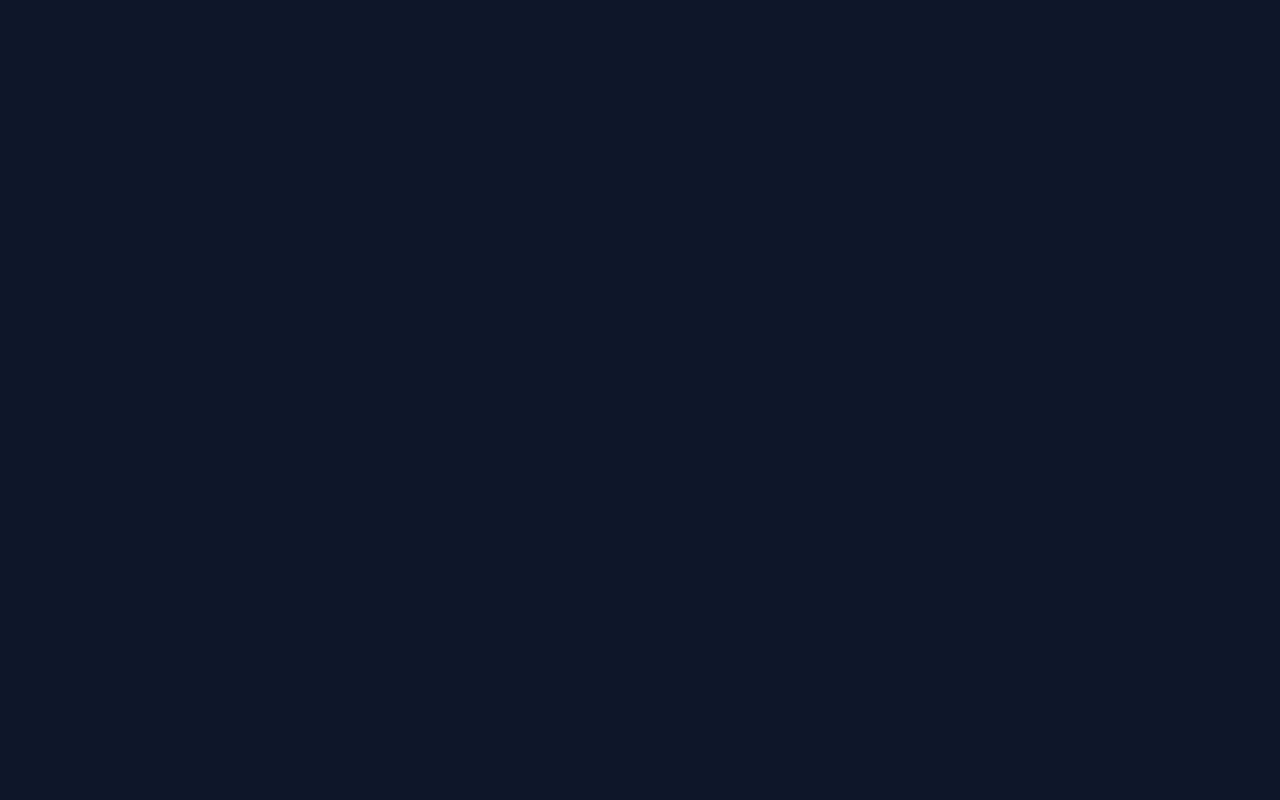
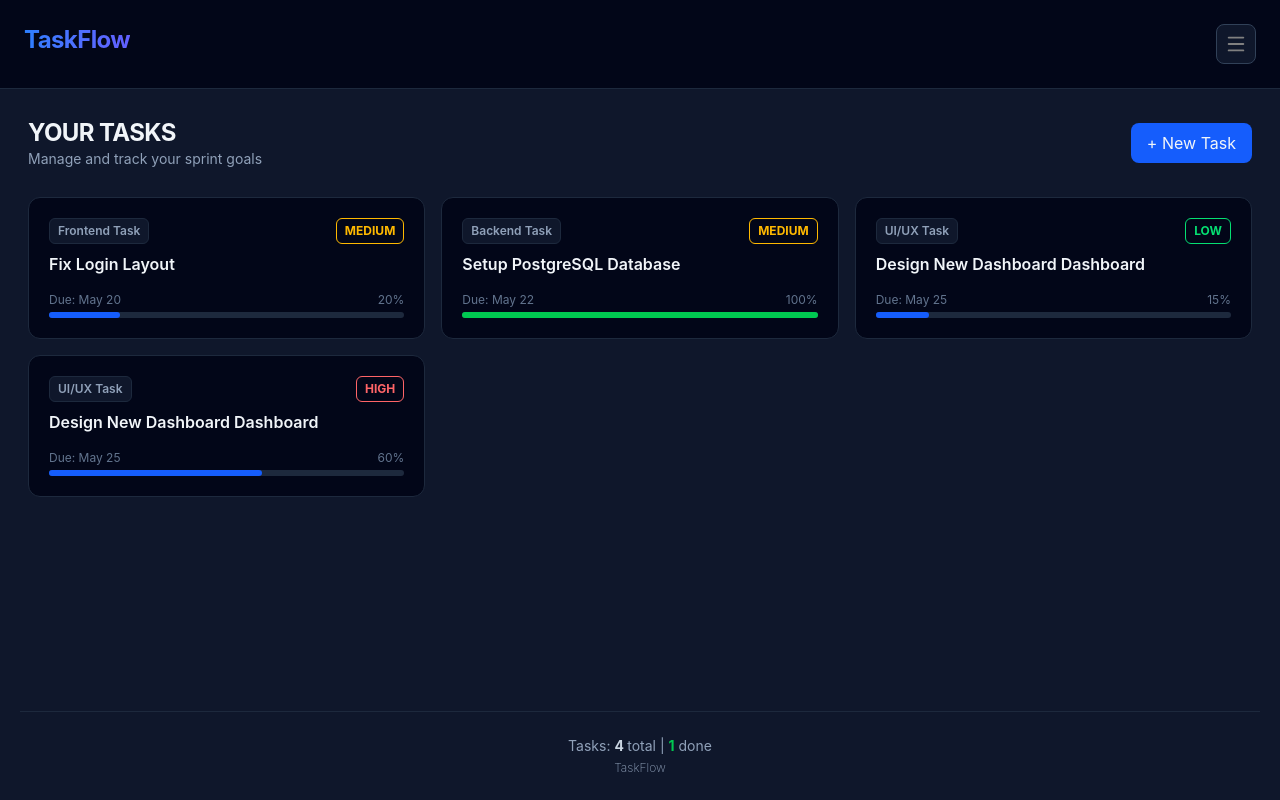
Before and after one commit to rebecafloriano/tasks-app, a React (Vite) app: page / in a window 1280 px wide. Built offline with nearby package versions, Linux system fonts and the light colour scheme.

Commit message:
feat: implement dynamic TaskCard list and fix sticky footer layout

```diff
--- a/package.json
+++ b/package.json
@@ -10,6 +10,7 @@
     "preview": "vite preview"
   },
   "dependencies": {
+    "lucide-react": "^1.16.0",
     "react": "^19.2.6",
     "react-dom": "^19.2.6"
   },
--- a/src/App.tsx
+++ b/src/App.tsx
@@ -1,10 +1,96 @@
+import { Menu } from 'lucide-react'
+import { TaskCard } from './components/TaskCard';
+import { type Task } from './types/cardProps';
+import { useState } from 'react';
 
 export default function App() {
 
+  const [tasks, setTasks] = useState<Task[]>([
+    {
+      id: "1",
+      title: "Fix Login Layout",
+      category: "Frontend Task",
+      priority: "MEDIUM",
+      progress: 20,
+      date: "May 20"
+    },
+    {
+      id: "2",
+      title: "Setup PostgreSQL Database",
+      category: "Backend Task",
+      priority: "MEDIUM",
+      progress: 100,
+      date: "May 22"
+    },
+    {
+      id: "3",
+      title: "Design New Dashboard Dashboard",
+      category: "UI/UX Task",
+      priority: "LOW",
+      progress: 15,
+      date: "May 25"
+    },
+    {
+      id: "4",
+      title: "Design New Dashboard Dashboard",
+      category: "UI/UX Task",
+      priority: "HIGH",
+      progress: 60,
+      date: "May 25"
+    }
+
+  ])
+  const countDone = tasks.filter(item => item.progress === 100).length
+
+
+
 
   return (
-    <div className="flex bg-slate-900 min-h-screen text-slate-100 font-sans">
+    <div className="flex flex-col bg-slate-900 text-slate-100 font-sans min-h-screen">
 
+      <header className="bg-slate-950 flex justify-between p-6 border-b border-slate-800">
+        <div>
+          <span className='text-2xl font-bold tracking-tight bg-linear-to-r from-blue-500 to-indigo-500 bg-clip-text text-transparent'>TaskFlow</span>
+        </div>
+
+
+        <div className='bg-slate-900 p-2 rounded-lg border border-slate-700'>
+          <Menu
+            size={22}
+            color={"gray"}
+          />
+        </div>
+      </header>
+
+      <main className='p-7 flex-1'>
+
+        <div className='flex justify-between pb-7'>
+          <div>
+            <h1 className='text-2xl font-bold tracking-tight uppercase'>Your Tasks</h1>
+            <p className='text-sm text-slate-400'>Manage and track your sprint goals</p>
+          </div>
+          <div className='bg-blue-600 text-md rounded-lg self-center px-4 py-2'>
+            <button>+ New Task</button>
+          </div>
+        </div>
+        <section className='grid grid-cols-1 gap-4 md:grid-cols-2 lg:grid-cols-3'>
+          {tasks.map((item) => (
+
+            <TaskCard
+              key={item.id}
+              task={item}
+            />
+          ))}
+        </section>
+
+      </main>
+
+      <footer>
+        <div className='items-center flex flex-col border-t border-slate-800 mx-5 text-sm text-slate-400 gap-1 p-6'>
+          <span>Tasks: <strong className='text-slate-300'>{tasks.length} </strong>total | <strong className='text-green-500'>{ countDone}</strong> done</span>
+          <span className='font-extralight text-xs'>TaskFlow</span>
+        </div>
+      </footer>
 
     </div>
   );
--- /dev/null
+++ b/src/components/TaskCard.tsx
@@ -0,0 +1,37 @@
+import type { CardProps } from "../types/cardProps"
+export const TaskCard = ({ task, ...props }: CardProps) => {
+
+    const progressValue = task.progress ?? 0;
+
+    const getPriorityStyles = (priority: 'HIGH' | 'MEDIUM' | 'LOW') => {
+        switch (priority) {
+            case 'HIGH':
+                return 'text-red-400 border-red-400'
+            case 'MEDIUM':
+                return 'text-amber-400 border-amber-400'
+            case 'LOW':
+                return 'text-green-400 border-green-400'
+            default:
+                return 'text-slate-600 border-slate-200'
+        }
+    }
+
+    return (
+        <div className="border border-slate-800 bg-slate-950 p-5 rounded-xl ">
+            <div className="flex justify-between mb-2">
+                <span className="rounded-md border border-slate-800 py-1 px-2  bg-slate-900 font-semibold text-slate-400 text-xs">{task.category}</span>
+                <span className={`rounded-md border py-1 px-2  font-bold text-xs uppercase ${getPriorityStyles(task.priority)}`}>{task.priority}</span>
+            </div>
+            <h3 className="font-semibold text-base mb-4">{task.title || "Fix Login Layout"}</h3>
+            <div className="flex justify-between mb-1 text-xs text-slate-500">
+                <span>Due: {task.date}</span>
+                <span>{ task.progress}%</span>
+            </div>
+            <div className=" w-full h-1.5 rounded-2xl bg-slate-800">
+                <div className={`${progressValue === 100 ? "bg-green-500" : "bg-blue-600"}  h-1.5 rounded-2xl  transition-all duration-300`} style={{width: `${progressValue}%`}}>
+                </div>
+            </div>
+
+        </div>
+    )
+}
--- /dev/null
+++ b/src/types/cardProps.ts
@@ -0,0 +1,14 @@
+export interface Task {
+    id: string | number,
+    title: string,
+    category: 'Frontend Task' | 'Backend Task' | 'UI/UX Task' | 'FullStack Task',
+    priority: 'HIGH' | 'MEDIUM' | 'LOW' ,
+    progress: number
+    date: string
+
+}
+
+export interface CardProps {
+    task: Task
+
+}
```
Also changed, not shown: 1 other file (tests, documents, lock files or other folders).
